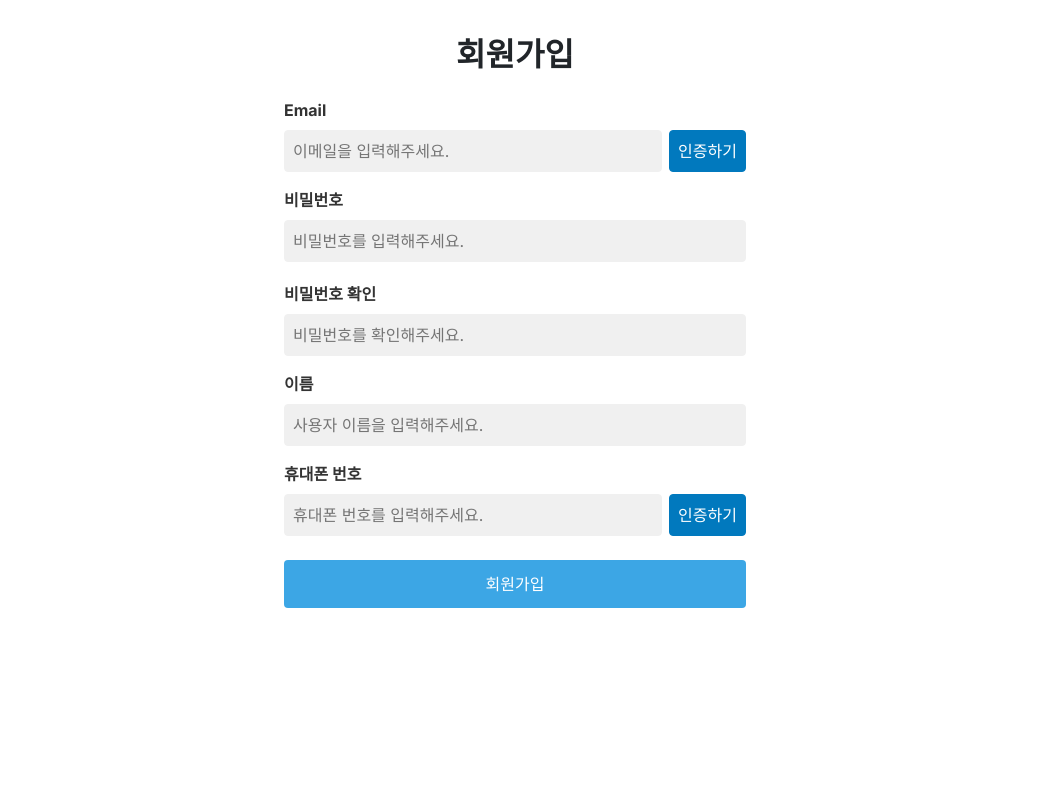
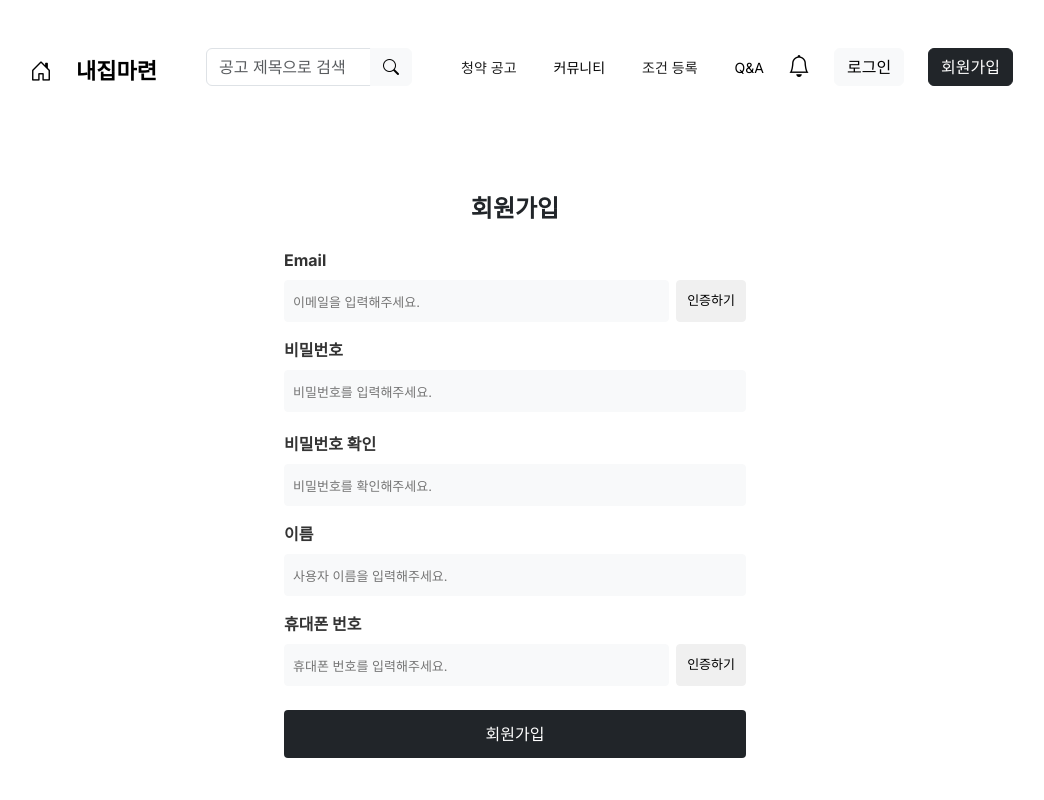
Before and after one commit to ICT-WAS/SpringWebProject, a React (Create React App) app in the folder react-home/home/: page /signup in a window 1280 px wide. Shown: the top 800 px of the page, without its empty margins (125-1169 px from the left). Built offline with nearby package versions, Linux system fonts and the light colour scheme.

Commit message:
로그인 및 회원가입 css 변경 (#31)
* 액세스 토큰 만료 처리 및 로그인 접근 제한 테스트

* 이메일 인증 및 휴대폰 인증 발송 구현

* 로그인 및 회원가입 css 변경

```diff
--- a/react-home/home/src/components/signup/Email.jsx
+++ b/react-home/home/src/components/signup/Email.jsx
@@ -90,11 +90,7 @@ const Email = ({ email, setEmail }) => {
           onChange={handleChange}
           placeholder="이메일을 입력해주세요."
         />
-        <button
-          type="button"
-          className="phone-auth-button"
-          onClick={handleClick}
-        >
+        <button type="button" onClick={handleClick}>
           인증하기
         </button>
       </div>
--- a/react-home/home/src/components/signup/Password.jsx
+++ b/react-home/home/src/components/signup/Password.jsx
@@ -63,7 +63,7 @@ const Password = ({ password, setPassword }) => {
         onChange={handleChange}
         placeholder="비밀번호를 입력해주세요."
       />
-      {error && <span style={{ color: "red" }}>{error}</span>}
+      {error && <span className="error-message">{error}</span>}
       <div className="form-group" style={{ marginTop: "12px" }}>
         <label htmlFor="password-check">비밀번호 확인</label>
         <input
@@ -75,7 +75,7 @@ const Password = ({ password, setPassword }) => {
           onChange={handleChangeCheck}
           placeholder="비밀번호를 확인해주세요."
         />
-        {checkError && <span style={{ color: "red" }}>{checkError}</span>}
+        {checkError && <span className="error-message">{checkError}</span>}
       </div>
     </div>
   );
--- a/react-home/home/src/components/signup/Signup.css
+++ b/react-home/home/src/components/signup/Signup.css
@@ -42,6 +42,7 @@
 .form-container-signin h2 {
   text-align: center; /* 부모 기준으로 가운데 정렬 */
   font-weight: bold; /* 글씨를 굵게 설정 */
+  font-size: 24px;
   width: 100%;
 }
 
@@ -59,17 +60,25 @@
 
 .form-group input {
   padding: 8px;
-  background-color: #f0f0f0;
-  border: 1px solid #f0f0f0;
+  background-color: #f8f9fa;
+  border: 1px solid #f8f9fa;
   border-radius: 4px;
   width: 100%;
   box-sizing: border-box;
 }
 
+.form-group input::placeholder {
+  font-size: small;
+}
+
+.input-group input:focus {
+  border: 0.5px solid #697077;
+}
+
 .submit-button {
   margin-top: 8px;
   padding: 12px 16px;
-  background-color: #3ca6e5;
+  background-color: #212529;
   color: white;
   border: none;
   border-radius: 4px;
@@ -78,7 +87,14 @@
 }
 
 .submit-button:hover {
-  background-color: #0488d4;
+  background-color: #424649;
+}
+
+.form-group .error-message {
+  color: red;
+  font-size: 12px;
+  font-weight: 600;
+  margin-left: 5px;
 }
 
 /* 휴대전화 */
@@ -103,8 +119,8 @@
 
 .form-group-phone input {
   padding: 8px;
-  background-color: #f0f0f0;
-  border: 1px solid #f0f0f0;
+  background-color: #f8f9fa;
+  border: 1px solid #f8f9fa;
   flex: 1; /* 입력 필드가 남은 공간 채우도록*/
   box-sizing: border-box;
   border-radius: 4px;
@@ -112,18 +128,33 @@
   border-bottom-right-radius: 4px !important;
 }
 
+.form-group-phone input::placeholder {
+  font-size: small;
+}
+
 .form-group-phone button {
-  padding: 8px;
-  color: #fff;
-  border: 1px solid #0179be;
-  background-color: #0179be;
+  padding: 10px;
+  color: #000;
+  font-size: small;
+  border: 1px solid #f0f0f0;
+  background-color: #f0f0f0;
   cursor: pointer;
   border-radius: 4px;
   border-top-left-radius: 4px !important;
   border-bottom-left-radius: 4px !important;
+  height: 100%;
+}
+
+.form-group-phone button:hover {
+  color: #000;
+  border: 1px solid #d3d4d5;
+  background-color: #d3d4d5;
 }
 
 .form-group-phone .error-message {
   color: red;
+  font-size: 12px;
+  font-weight: 600;
   margin-top: 8px; /* 입력 그룹과의 간격 */
+  margin-left: 5px;
 }
--- a/react-home/home/src/components/signup/Username.jsx
+++ b/react-home/home/src/components/signup/Username.jsx
@@ -65,7 +65,7 @@ const Username = ({ username, setUsername }) => {
         onChange={handleChange}
         placeholder="사용자 이름을 입력해주세요."
       />
-      {error && <span style={{ color: "red" }}>{error}</span>}
+      {error && <span className="error-message">{error}</span>}
     </div>
   );
 };
--- a/react-home/home/src/components/signup/phone.jsx
+++ b/react-home/home/src/components/signup/phone.jsx
@@ -108,19 +108,11 @@ const Phone = ({ phoneNumber, setPhoneNumber }) => {
           onChange={handleChange}
           placeholder="휴대폰 번호를 입력해주세요."
         />
-        <button
-          type="button"
-          className="phone-auth-button"
-          onClick={handleClick}
-        >
+        <button type="button" onClick={handleClick}>
           인증하기
         </button>
       </div>
-      {error && (
-        <span className="error-message" style={{ color: "red" }}>
-          {error}
-        </span>
-      )}
+      {error && <span className="error-message">{error}</span>}
     </div>
   );
 };
--- a/react-home/home/src/pages/Login.jsx
+++ b/react-home/home/src/pages/Login.jsx
@@ -5,6 +5,9 @@ import "../components/signup/Signup.css";
 import axios from "axios";
 import Modal from "../components/modal/Modal";
 import { useGlobalContext } from "../Context";
+import { Container, Stack } from "react-bootstrap";
+import Header from "../common/Header";
+import Footer from "../common/Footer";
 
 const Login = () => {
   const [email, setEmail] = useState("");
@@ -89,6 +92,9 @@ const Login = () => {
   };
 
   return (
+    <Container className="p-5" fluid="md">
+      <Stack direction="vertical" gap={5}>
+        <Header />
         <div className="body-container">
           <div className="form-container">
             <form className="form-container-signin">
@@ -114,6 +120,9 @@ const Login = () => {
             </form>
           </div>
         </div>
+        <Footer />
+      </Stack>
+    </Container>
   );
 };
 
--- a/react-home/home/src/pages/Signup.jsx
+++ b/react-home/home/src/pages/Signup.jsx
@@ -8,6 +8,9 @@ import Phone from "../components/signup/phone";
 import Modal from "../components/modal/Modal";
 import { useGlobalContext } from "../Context";
 import { useNavigate } from "react-router-dom";
+import { Container, Stack } from "react-bootstrap";
+import Header from "../common/Header";
+import Footer from "../common/Footer";
 
 function useDebounce(value, delay) {
   const [debouncedValue, setDebouncedValue] = useState(value);
@@ -141,6 +144,9 @@ const Signup = () => {
   };
 
   return (
+    <Container className="p-5" fluid="md">
+      <Stack direction="vertical" gap={5}>
+        <Header />
         <div className="body-container">
           <div className="form-container">
             <form className="form-container-signin">
@@ -148,7 +154,10 @@ const Signup = () => {
               <Email email={email} setEmail={setEmail} />
               <Password password={password} setPassword={setPassword} />
               <Username username={username} setUsername={setUsername} />
-          <Phone phoneNumber={phoneNumber} setPhoneNumber={setPhoneNumber} />
+              <Phone
+                phoneNumber={phoneNumber}
+                setPhoneNumber={setPhoneNumber}
+              />
               <button
                 type="submit"
                 className="submit-button"
@@ -168,6 +177,9 @@ const Signup = () => {
             </form>
           </div>
         </div>
+        <Footer />
+      </Stack>
+    </Container>
   );
 };
 
```
Also changed, not shown: 1 other file (tests, documents, lock files or other folders). Lines whose indentation alone changed are shown as unchanged.
